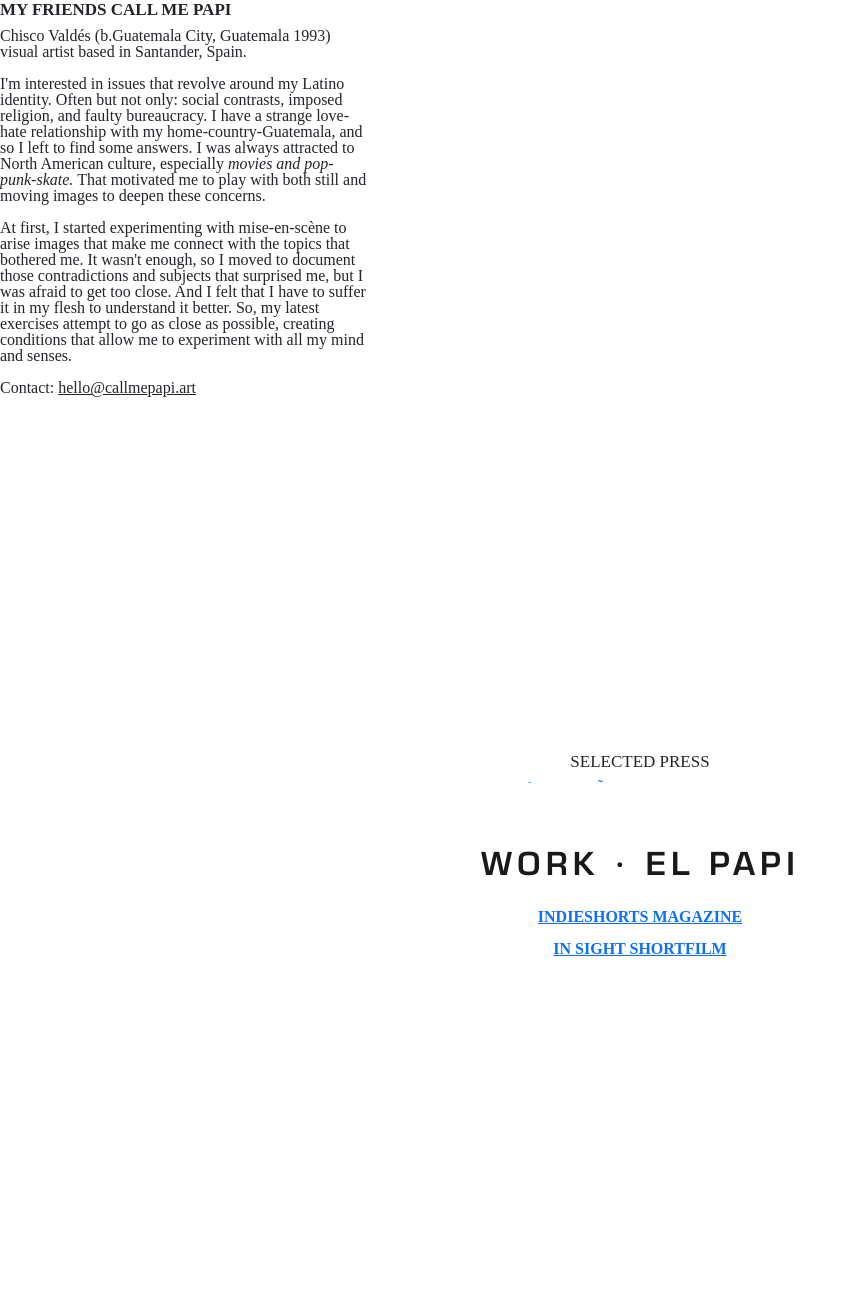
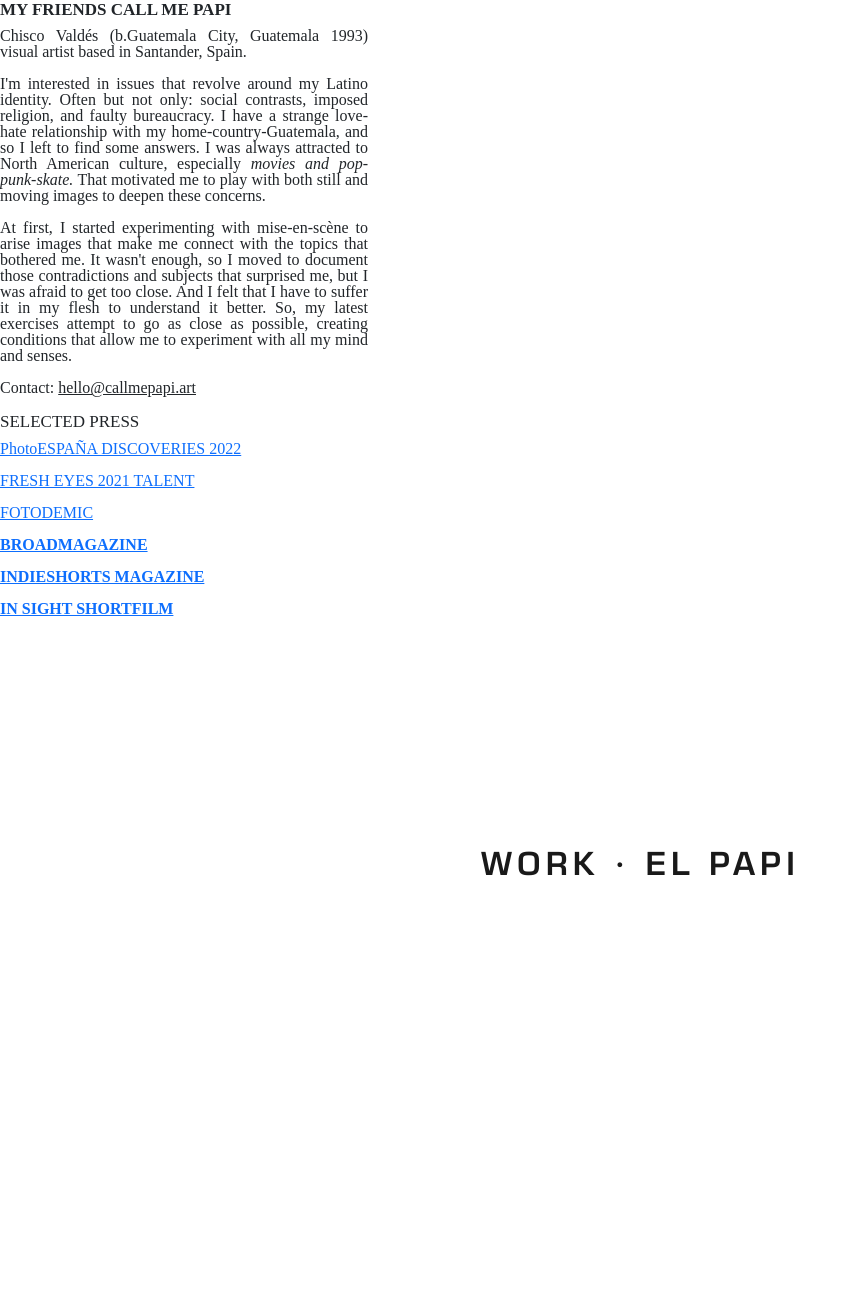
Before and after one commit to chiscovaldes/chiscovaldes, a Jekyll site: the page built from selected-press.html, in a window 1280 px wide. Shown: the whole page, without its empty margins (0-856 px from the left). Built offline with Jekyll 4.4.1, drawn with Linux system fonts in a browser that asks for light colours.

Commit message:
Update selected-press.html

```diff
--- a/selected-press.html
+++ b/selected-press.html
@@ -3,14 +3,16 @@
 title: SELECTED PRESS - EL PAPI
 ---
 <div class="text-block">
+	<div class="row align-items-right">
+		<div class="col text-right">
         	<h1><b>MY FRIENDS CALL ME PAPI</b><br></h1>
-        	<p>Chisco Valdés (b.Guatemala City, Guatemala 1993) visual artist based in&nbsp;Santander, Spain.</p>
-        	<p>I'm interested in issues that revolve around my Latino identity. Often but not only: social contrasts, imposed religion, and faulty bureaucracy. I have a strange love-hate relationship with my home-country-Guatemala, and so I left to find some answers. I was always attracted to North American culture, especially&nbsp;<i>movies and pop-punk-skate.&nbsp;</i>That motivated me to play with both still and moving images to deepen these concerns.</p>
-        	<p>At first, I started experimenting with mise-en-scène to arise images that make me connect with the topics that bothered me. It wasn't enough, so I moved to document those contradictions and subjects that surprised me, but I was afraid to get too close. And I felt that I have to suffer it in my flesh to understand it better. So, my latest exercises attempt to go as close as possible, creating conditions that allow me to experiment with all my mind and senses.</p><p>Contact: <a href="mailto:hello@callmepapi.art" class="text-dark">hello@callmepapi.art</a></p>
+        	<p style="text-align:justify">Chisco Valdés (b.Guatemala City, Guatemala 1993) visual artist based in&nbsp;Santander, Spain.</p>
+        	<p style="text-align:justify">I'm interested in issues that revolve around my Latino identity. Often but not only: social contrasts, imposed religion, and faulty bureaucracy. I have a strange love-hate relationship with my home-country-Guatemala, and so I left to find some answers. I was always attracted to North American culture, especially&nbsp;<i>movies and pop-punk-skate.&nbsp;</i>That motivated me to play with both still and moving images to deepen these concerns.</p>
+        	<p style="text-align:justify">At first, I started experimenting with mise-en-scène to arise images that make me connect with the topics that bothered me. It wasn't enough, so I moved to document those contradictions and subjects that surprised me, but I was afraid to get too close. And I felt that I have to suffer it in my flesh to understand it better. So, my latest exercises attempt to go as close as possible, creating conditions that allow me to experiment with all my mind and senses.</p><p>Contact: <a href="mailto:hello@callmepapi.art" class="text-dark">hello@callmepapi.art</a></p>
       	</div>
 <div class="container selected-press-links-container">
-	<div class="row align-items-center">
-		<div class="col text-center">
+	<div class="row align-items-left">
+		<div class="col text-left">
 
 			<b>
 				<b></b><h1> SELECTED PRESS </h1></b>
```
